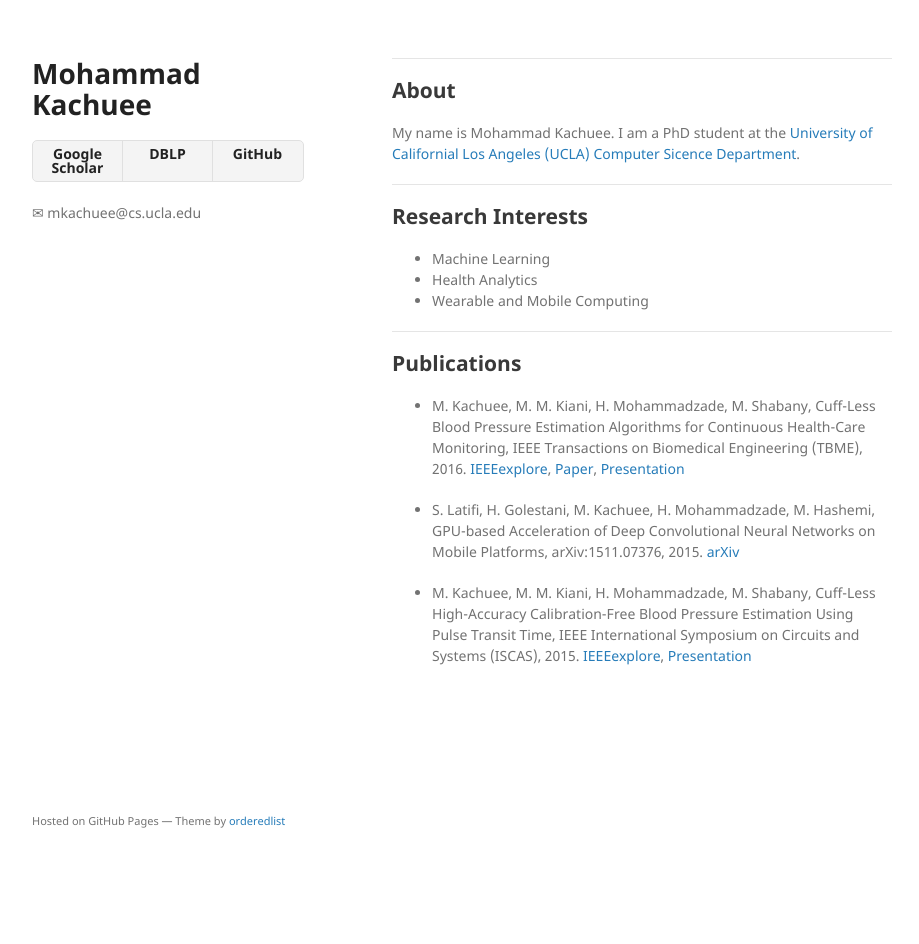
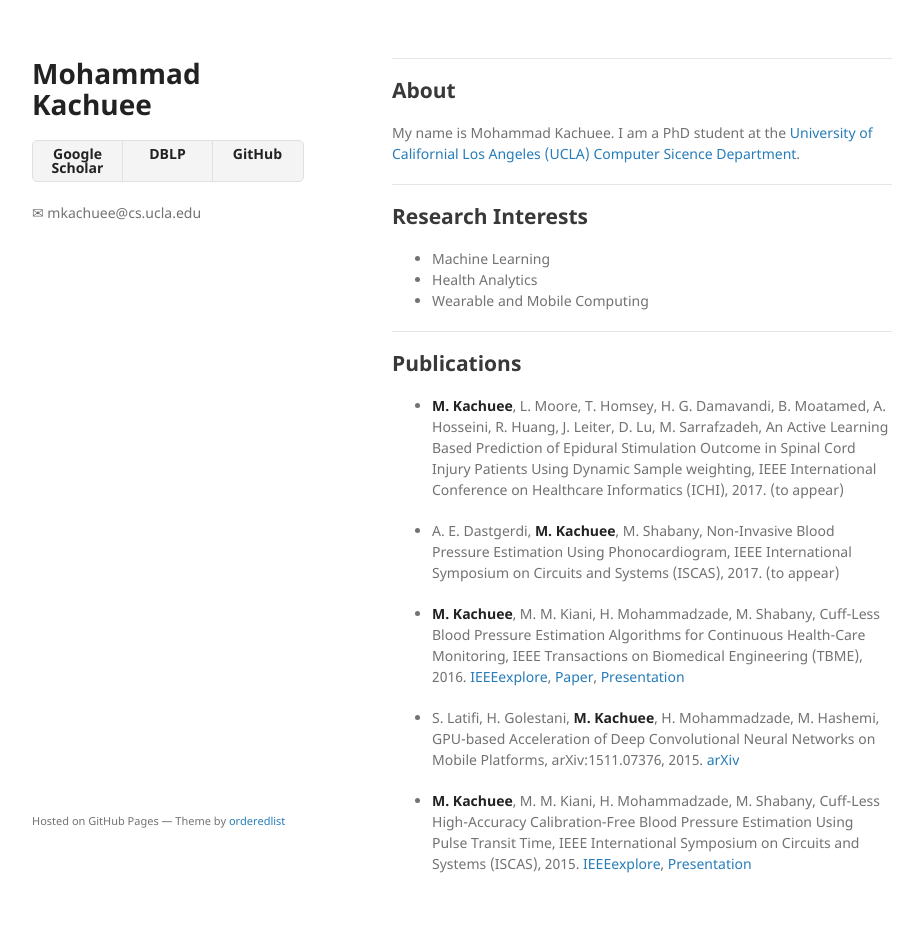
Before and after one commit to mkachuee/mkachuee.github.io, a Jekyll site: the page built from index.md, in a window 1280 px wide. Shown: the whole page, without its empty margins (178-1097 px from the left). Built offline with Jekyll 4.4.1, drawn with Linux system fonts in a browser that asks for light colours; before the commit the page ends 900 px from its top, so only the background shows below that.

Commit message:
Update index.md

```diff
--- a/index.md
+++ b/index.md
@@ -18,8 +18,12 @@
 
 ## Publications
 
-* M. Kachuee, M. M. Kiani, H. Mohammadzade, M. Shabany, Cuff-Less Blood Pressure Estimation Algorithms for Continuous Health-Care Monitoring, IEEE Transactions on Biomedical Engineering (TBME), 2016. [IEEEexplore](http://dx.doi.org/10.1109/TBME.2016.2580904), [Paper](https://github.com/mkachuee/mkachuee.github.io/blob/master/papers/Paper_TBME2016.pdf), [Presentation](https://github.com/mkachuee/mkachuee.github.io/blob/master/papers/Presentation_TBME2016.pdf)
+* **M. Kachuee**, L. Moore, T. Homsey, H. G. Damavandi, B. Moatamed, A. Hosseini, R. Huang, J. Leiter, D. Lu, M. Sarrafzadeh, An Active Learning Based Prediction of Epidural Stimulation Outcome in Spinal Cord Injury Patients Using Dynamic Sample weighting, IEEE International Conference on Healthcare Informatics (ICHI), 2017. (to appear)
 
-* S. Latifi, H. Golestani, M. Kachuee, H. Mohammadzade, M. Hashemi, GPU-based Acceleration of Deep Convolutional Neural Networks on Mobile Platforms, arXiv:1511.07376, 2015. [arXiv](http://arxiv.org/abs/1511.07376)
+* A. E. Dastgerdi, **M. Kachuee**, M. Shabany, Non-Invasive Blood Pressure Estimation Using Phonocardiogram, IEEE International Symposium on Circuits and Systems (ISCAS), 2017. (to appear)
 
-* M. Kachuee, M. M. Kiani, H. Mohammadzade, M. Shabany, Cuff-Less High-Accuracy Calibration-Free Blood Pressure Estimation Using Pulse Transit Time, IEEE International Symposium on Circuits and Systems (ISCAS), 2015. [IEEEexplore](http://dx.doi.org/10.1109/TBME.2016.2580904), [Presentation](https://github.com/mkachuee/mkachuee.github.io/blob/master/papers/Presentation_ISCAS2015.pdf)
+* **M. Kachuee**, M. M. Kiani, H. Mohammadzade, M. Shabany, Cuff-Less Blood Pressure Estimation Algorithms for Continuous Health-Care Monitoring, IEEE Transactions on Biomedical Engineering (TBME), 2016. [IEEEexplore](http://dx.doi.org/10.1109/TBME.2016.2580904), [Paper](https://github.com/mkachuee/mkachuee.github.io/blob/master/papers/Paper_TBME2016.pdf), [Presentation](https://github.com/mkachuee/mkachuee.github.io/blob/master/papers/Presentation_TBME2016.pdf)
+
+* S. Latifi, H. Golestani, **M. Kachuee**, H. Mohammadzade, M. Hashemi, GPU-based Acceleration of Deep Convolutional Neural Networks on Mobile Platforms, arXiv:1511.07376, 2015. [arXiv](http://arxiv.org/abs/1511.07376)
+
+* **M. Kachuee**, M. M. Kiani, H. Mohammadzade, M. Shabany, Cuff-Less High-Accuracy Calibration-Free Blood Pressure Estimation Using Pulse Transit Time, IEEE International Symposium on Circuits and Systems (ISCAS), 2015. [IEEEexplore](http://dx.doi.org/10.1109/TBME.2016.2580904), [Presentation](https://github.com/mkachuee/mkachuee.github.io/blob/master/papers/Presentation_ISCAS2015.pdf)
```
